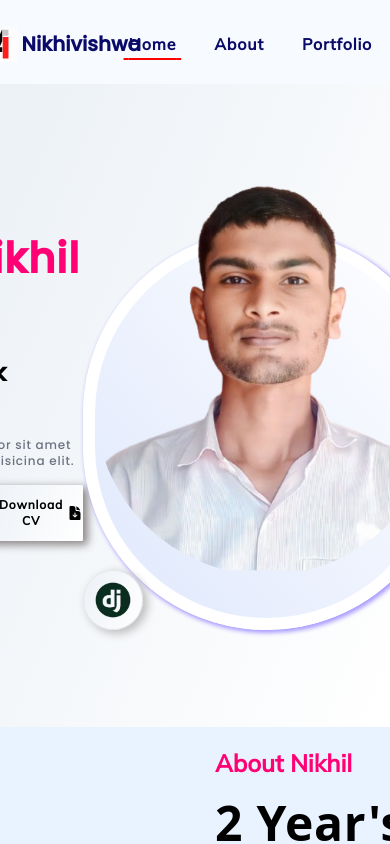
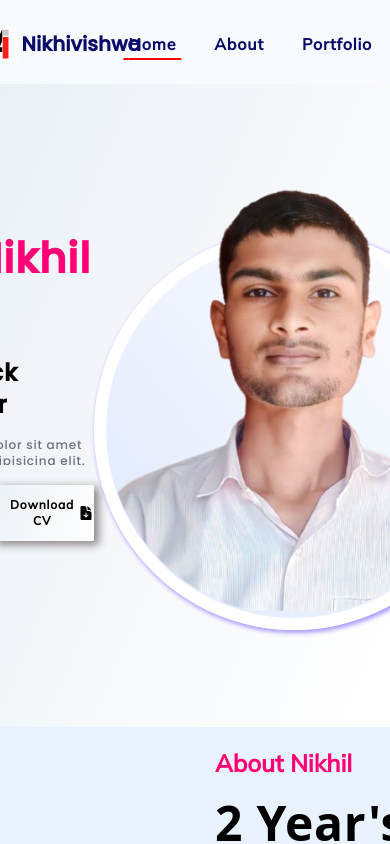
Before and after one commit to nikhivishwaa/portfolio-site, a Next.js app: page / in a window 390 px wide. Shown: the top 844 px of the page. Built offline with nearby package versions, Linux system fonts and the light colour scheme.

Commit message:
responsive

```diff
--- a/components/Screens/HomeScreen.jsx
+++ b/components/Screens/HomeScreen.jsx
@@ -8,6 +8,7 @@ export default function HomeScreen() {
     console.log("button clicked");
   };
 
+  // console.log(window.maxwidth)
   return (
     <>
       <div
@@ -72,7 +73,7 @@ export default function HomeScreen() {
               }}
             />
           </div>
-          <div className="stack flex flex-col justify-center items-center gap-5">
+          <div className="stack lg:flex flex-col justify-center items-center gap-5 hidden">
             <FloatIcon src="/logo/MongoDB.png" />
             <FloatIcon src="/logo/ExpressJS.png" />
             <FloatIcon src="/logo/ReactJS.png" />
@@ -80,7 +81,7 @@ export default function HomeScreen() {
           </div>
           <FloatIcon
             src="/logo/Django.png"
-            className="absolute"
+            className="absolute hidden lg:inline"
             style={{ bottom: "0px", left: "0px" }}
           />
         </div>
```
